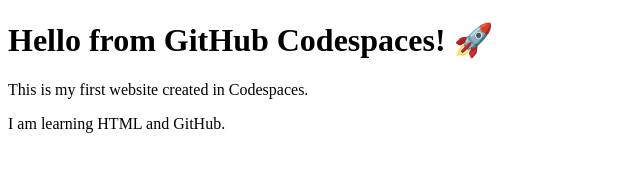
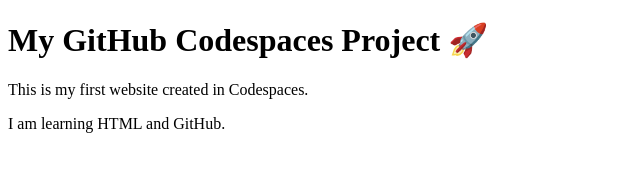
Before and after one commit to Rishwa01/Demoo, a plain HTML site: page index.html in a window 1280 px wide. Shown: the whole page, without its empty margins (0-640 px from the left). Drawn offline with Linux system fonts and the light colour scheme.

Commit message:
Update project heading

```diff
--- a/index.html
+++ b/index.html
@@ -5,7 +5,7 @@
 </head>
 
 <body>
-    <h1>Hello from GitHub Codespaces! 🚀</h1>
+    <h1>My GitHub Codespaces Project 🚀</h1>
 
     <p>This is my first website created in Codespaces.</p>
 
```
